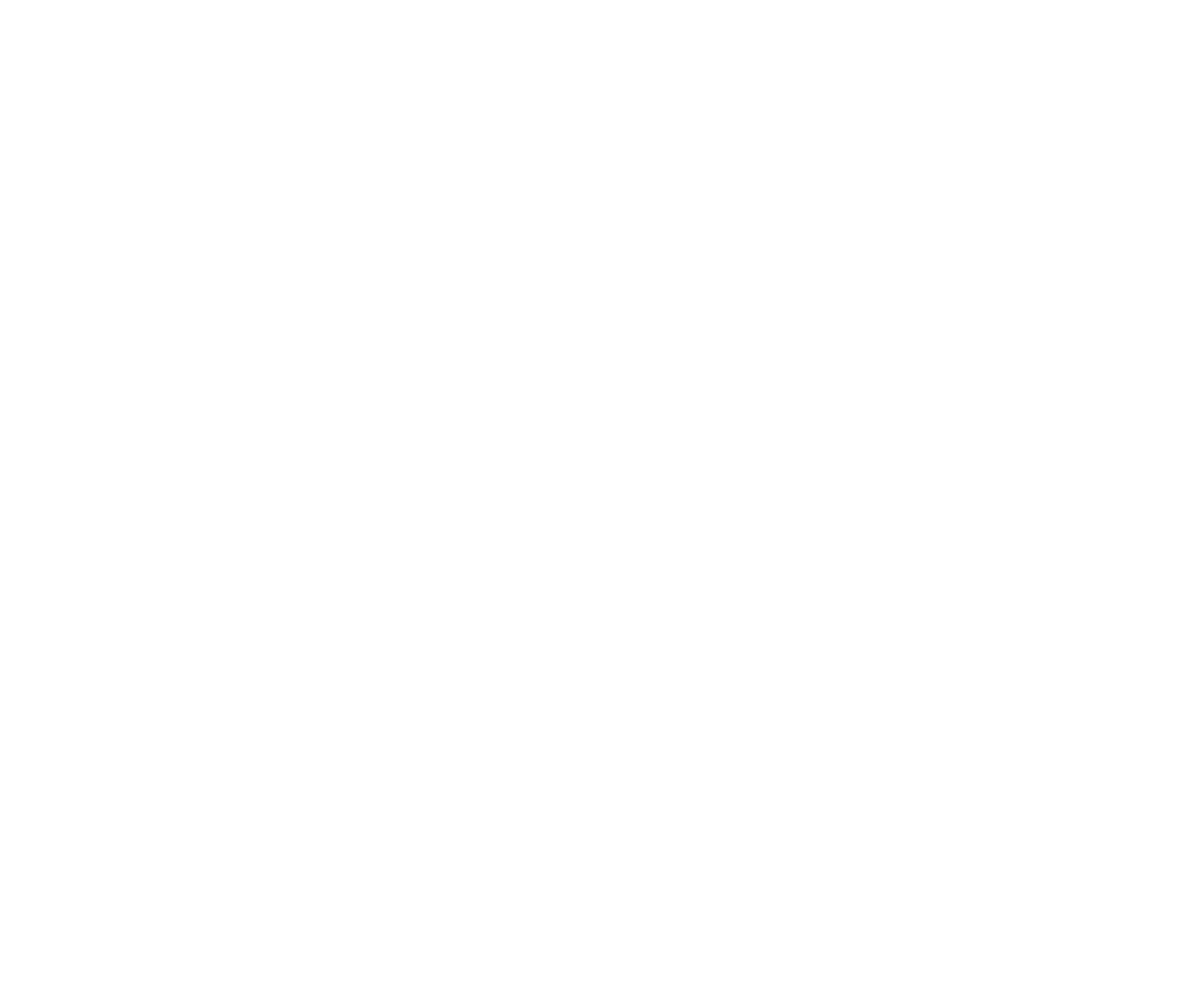
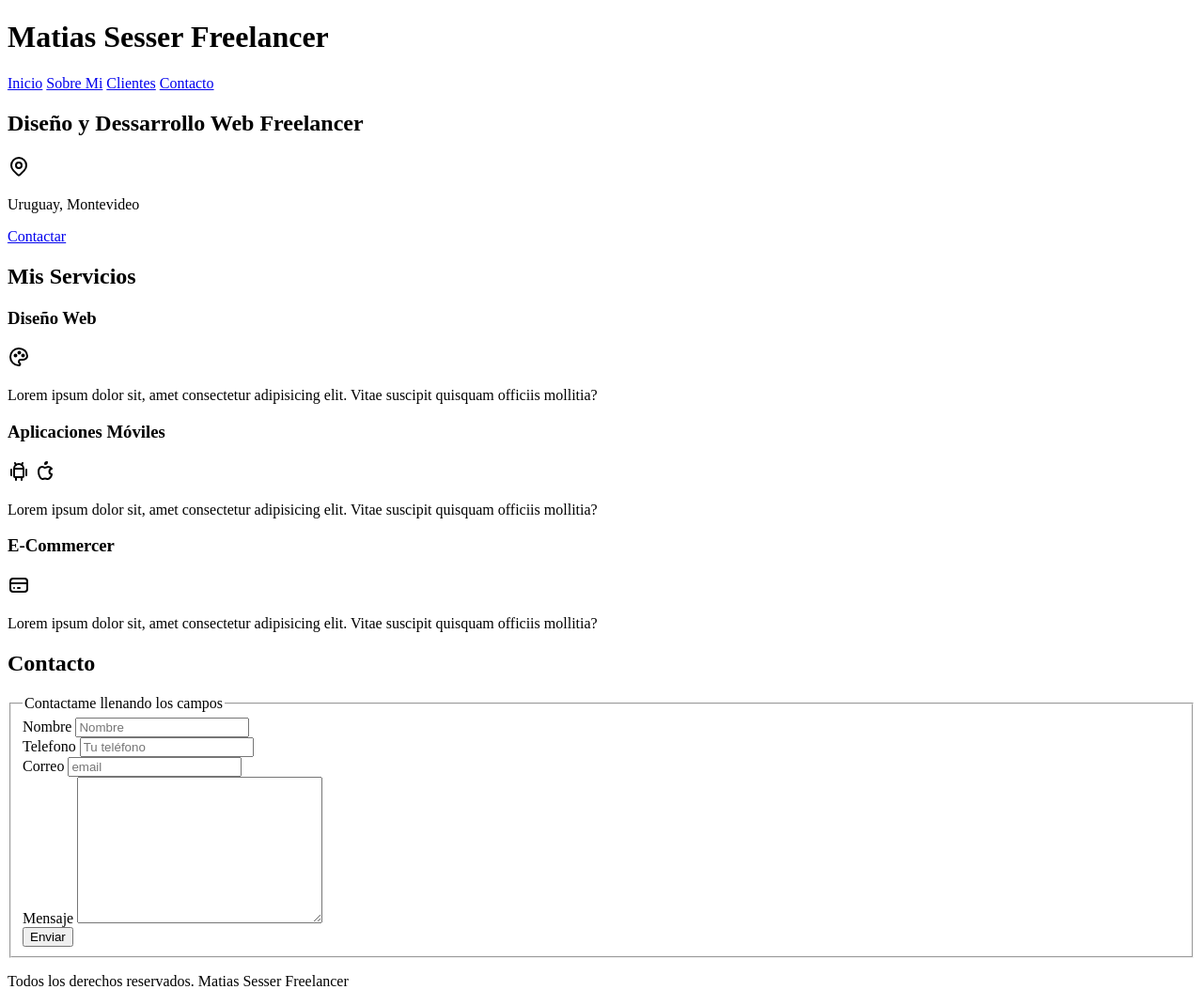
Before and after one commit to sesserm/udemy-sitio-freelancer, a plain HTML site: page index.html in a window 1280 px wide. Shown: the whole page at 94% size. Before the commit the page ends 800 px from the top, so only its background shows below. Drawn offline with Linux system fonts and the light colour scheme.

Commit message:
Defino la estructura del archivo HTML

```diff
--- a/index.html
+++ b/index.html
@@ -4,9 +4,121 @@
     <meta charset="UTF-8">
     <meta http-equiv="X-UA-Compatible" content="IE=edge">
     <meta name="viewport" content="width=device-width, initial-scale=1.0">
-    <title>Document</title>
+    <title>Freelancer Matias Sesser</title>
 </head>
 <body>
+    <header>
+        <h1>Matias Sesser Freelancer</h1>
+    </header>
+
+    <nav>
+        <a href="#">Inicio</a>
+        <a href="#">Sobre Mi</a>
+        <a href="#">Clientes</a>
+        <a href="#">Contacto</a>
+    </nav>
+
+    <section>
+        <h2>Diseño y Dessarrollo Web Freelancer</h2>
+            <svg xmlns="http://www.w3.org/2000/svg" class="icon icon-tabler icon-tabler-map-pin" width="24" height="24" viewBox="0 0 24 24" stroke-width="2" stroke="currentColor" fill="none" stroke-linecap="round" stroke-linejoin="round">
+            <path stroke="none" d="M0 0h24v24H0z" fill="none"></path>
+            <circle cx="12" cy="11" r="3"></circle>
+            <path d="M17.657 16.657l-4.243 4.243a2 2 0 0 1 -2.827 0l-4.244 -4.243a8 8 0 1 1 11.314 0z"></path></svg>
+        <p>Uruguay, Montevideo</p>
+        <a href="#">Contactar</a>
+    </section>
+
+    <main>
+        <h2>Mis Servicios</h2>
+
+        <section>
+            <h3>Diseño Web</h3>
+            <svg xmlns="http://www.w3.org/2000/svg" class="icon icon-tabler icon-tabler-palette" width="24" height="24" viewBox="0 0 24 24" stroke-width="2" stroke="currentColor" fill="none" stroke-linecap="round" stroke-linejoin="round">
+            <path stroke="none" d="M0 0h24v24H0z" fill="none"></path>
+            <path d="M12 21a9 9 0 0 1 0 -18c4.97 0 9 3.582 9 8c0 1.06 -.474 2.078 -1.318 2.828c-.844 .75 -1.989 1.172 -3.182 1.172h-2.5a2 2 0 0 0 -1 3.75a1.3 1.3 0 0 1 -1 2.25"></path>
+            <circle cx="8.5" cy="10.5" r="1"></circle>
+            <circle cx="12.5" cy="7.5" r="1"></circle>
+            <circle cx="16.5" cy="10.5" r="1"></circle>
+            </svg>
+            <p>Lorem ipsum dolor sit, amet consectetur adipisicing elit. Vitae suscipit quisquam officiis mollitia?</p>
+        </section>
+        <section>
+            <h3>Aplicaciones Móviles</h3>
+            <svg xmlns="http://www.w3.org/2000/svg" class="icon icon-tabler icon-tabler-brand-android" width="24" height="24" viewBox="0 0 24 24" stroke-width="2" stroke="currentColor" fill="none" stroke-linecap="round" stroke-linejoin="round">
+            <path stroke="none" d="M0 0h24v24H0z" fill="none"></path>
+            <line x1="4" y1="10" x2="4" y2="16"></line>
+            <line x1="20" y1="10" x2="20" y2="16"></line>
+            <path d="M7 9h10v8a1 1 0 0 1 -1 1h-8a1 1 0 0 1 -1 -1v-8a5 5 0 0 1 10 0"></path>
+            <line x1="8" y1="3" x2="9" y2="5"></line>
+            <line x1="16" y1="3" x2="15" y2="5"></line>
+            <line x1="9" y1="18" x2="9" y2="21"></line>
+            <line x1="15" y1="18" x2="15" y2="21"></line>
+            </svg>
+
+            <svg xmlns="http://www.w3.org/2000/svg" class="icon icon-tabler icon-tabler-brand-apple" width="24" height="24" viewBox="0 0 24 24" stroke-width="2" stroke="currentColor" fill="none" stroke-linecap="round" stroke-linejoin="round">
+            <path stroke="none" d="M0 0h24v24H0z" fill="none"></path>
+            <path d="M9 7c-3 0 -4 3 -4 5.5c0 3 2 7.5 4 7.5c1.088 -.046 1.679 -.5 3 -.5c1.312 0 1.5 .5 3 .5s4 -3 4 -5c-.028 -.01 -2.472 -.403 -2.5 -3c-.019 -2.17 2.416 -2.954 2.5 -3c-1.023 -1.492 -2.951 -1.963 -3.5 -2c-1.433 -.111 -2.83 1 -3.5 1c-.68 0 -1.9 -1 -3 -1z"></path>
+            <path d="M12 4a2 2 0 0 0 2 -2a2 2 0 0 0 -2 2"></path>
+            </svg>
+            <p>Lorem ipsum dolor sit, amet consectetur adipisicing elit. Vitae suscipit quisquam officiis mollitia?</p>
+        </section>
+        <section>
+            <h3>E-Commercer</h3>
+            <svg xmlns="http://www.w3.org/2000/svg" class="icon icon-tabler icon-tabler-credit-card" width="24" height="24" viewBox="0 0 24 24" stroke-width="2" stroke="currentColor" fill="none" stroke-linecap="round" stroke-linejoin="round">
+            <path stroke="none" d="M0 0h24v24H0z" fill="none"></path>
+            <rect x="3" y="5" width="18" height="14" rx="3"></rect>
+            <line x1="3" y1="10" x2="21" y2="10"></line>
+            <line x1="7" y1="15" x2="7.01" y2="15"></line>
+            <line x1="11" y1="15" x2="13" y2="15"></line>
+            </svg>
+            <p>Lorem ipsum dolor sit, amet consectetur adipisicing elit. Vitae suscipit quisquam officiis mollitia?</p>
+        </section>
+
+    </main>
+
+    <section>
+        <h2>Contacto</h2>
+
+        <form action="">
+            <fieldset>
+                <legend>Contactame llenando los campos</legend>
+
+
+            <div>
+                <label for="">Nombre</label>
+            <input type="text" placeholder="Nombre">
+            </div>
+
+            <div>
+                <label for="">Telefono</label>
+                <input type="tel" placeholder="Tu teléfono">
+            </div>
+
+            <div>
+                <label for="">Correo</label>
+                <input type="email" placeholder="email">
+            </div>
+
+            <div>
+                <label for="">Mensaje</label>
+                <textarea name="" id="" cols="30" rows="10"></textarea>
+            </div>
+
+            <div>
+            <input type="submit" value="Enviar">
+            </div>
+
+
+            </fieldset>
+
+
+        </form>
+    </section>
+
+
+    <footer>
+        <p>Todos los derechos reservados. Matias Sesser Freelancer</p>
+    </footer>
 
 </body>
 </html>
```
